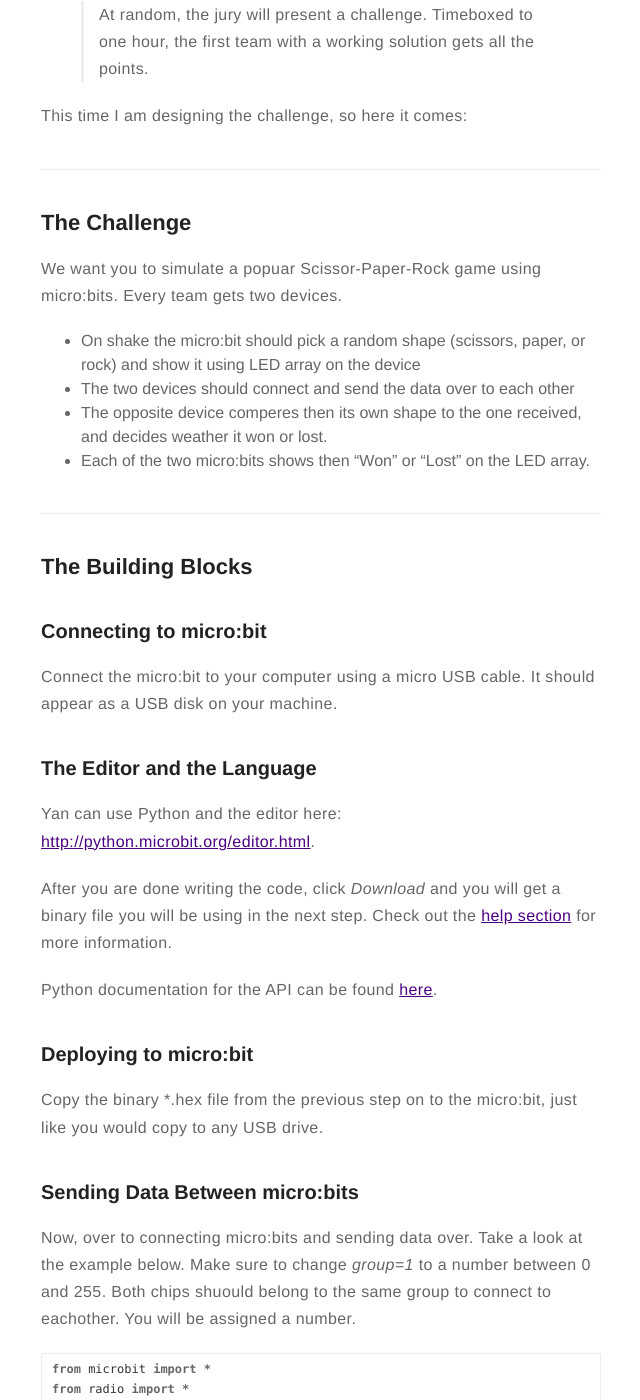
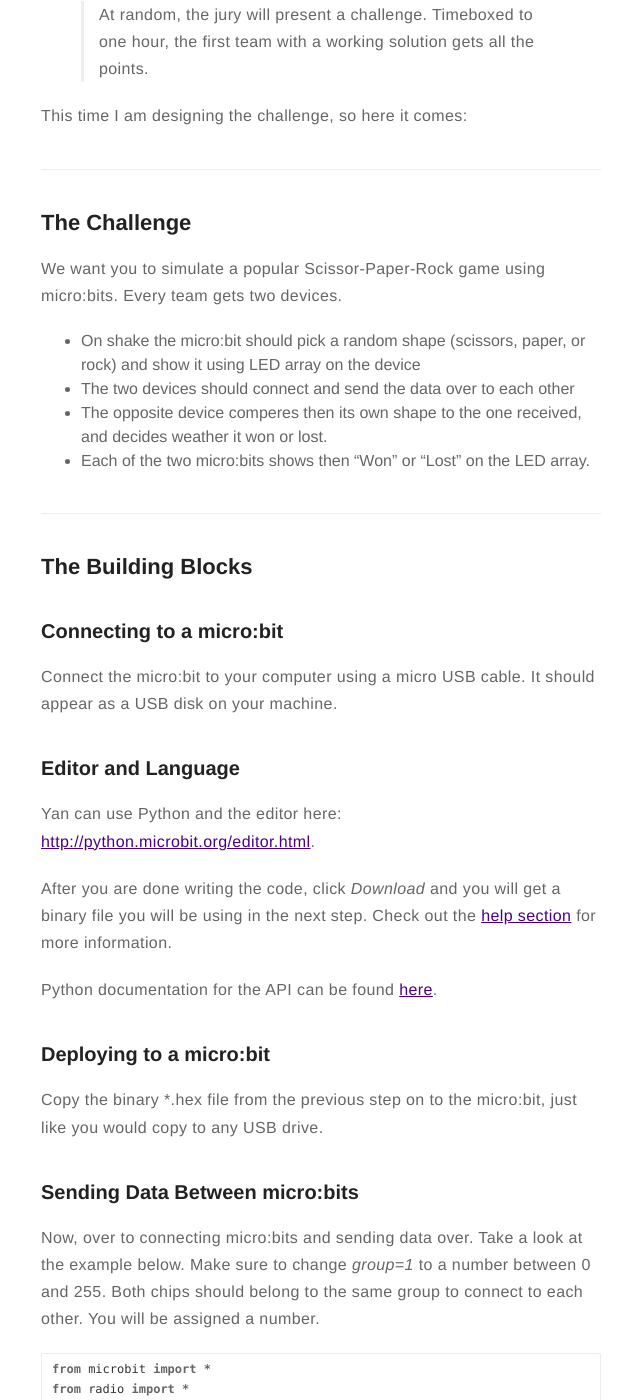
Before and after one commit to mehmandarov/mehmandarov.github.io, a Jekyll site: the page built from _posts/2017-03-11-microbit-bluetooth-challenge.markdown, in a window 1280 px wide and 1400 px high, scrolled down 581 px. Shown: the whole window, without its empty margins (319-959 px from the left). Built offline with Jekyll 4.4.1, drawn with Linux system fonts in a browser that asks for light colours; some of the changed text lies outside the part shown.

Commit message:
Minor update

```diff
--- a/_posts/2017-03-11-microbit-bluetooth-challenge.markdown
+++ b/_posts/2017-03-11-microbit-bluetooth-challenge.markdown
@@ -33,7 +33,7 @@ This time I am designing the challenge, so here it comes:
 
 ## The Challenge
 
-We want you to simulate a popuar Scissor-Paper-Rock game using micro:bits. Every team gets two devices.
+We want you to simulate a popular Scissor-Paper-Rock game using micro:bits. Every team gets two devices.
 
 * On shake the micro:bit should pick a random shape (scissors, paper, or rock) and show it using LED array on the device
 * The two devices should connect and send the data over to each other
@@ -44,21 +44,21 @@ We want you to simulate a popuar Scissor-Paper-Rock game using micro:bits. Every
 
 ## The Building Blocks
 
-### Connecting to micro:bit
+### Connecting to a micro:bit
 Connect the micro:bit to your computer using a micro USB cable. It should appear as a USB disk on your machine.
 
-### The Editor and the Language
+### Editor and Language
 Yan can use Python and the editor here: [http://python.microbit.org/editor.html][1]{:target="_blank"}.
 
 After you are done writing the code, click *Download* and you will get a binary file you will be using in the next step. Check out the [help section][4]{:target="_blank"} for more information.
 
 Python documentation for the API can be found [here][5]{:target="_blank"}.
 
-### Deploying to micro:bit
+### Deploying to a micro:bit
 Copy the binary *.hex file from the previous step on to the micro:bit, just like you would copy to any USB drive.
 
 ### Sending Data Between micro:bits
-Now, over to connecting micro:bits and sending data over. Take a look at the example below. Make sure to change *group=1* to a number between 0 and 255. Both chips shuould belong to the same group to connect to eachother. You will be assigned a number.
+Now, over to connecting micro:bits and sending data over. Take a look at the example below. Make sure to change *group=1* to a number between 0 and 255. Both chips should belong to the same group to connect to each other. You will be assigned a number.
 
 {% highlight python %}
 from microbit import *
```
Also changed, not shown: other parts of _posts/2017-03-11-microbit-bluetooth-challenge.markdown (+1 -1 lines).
